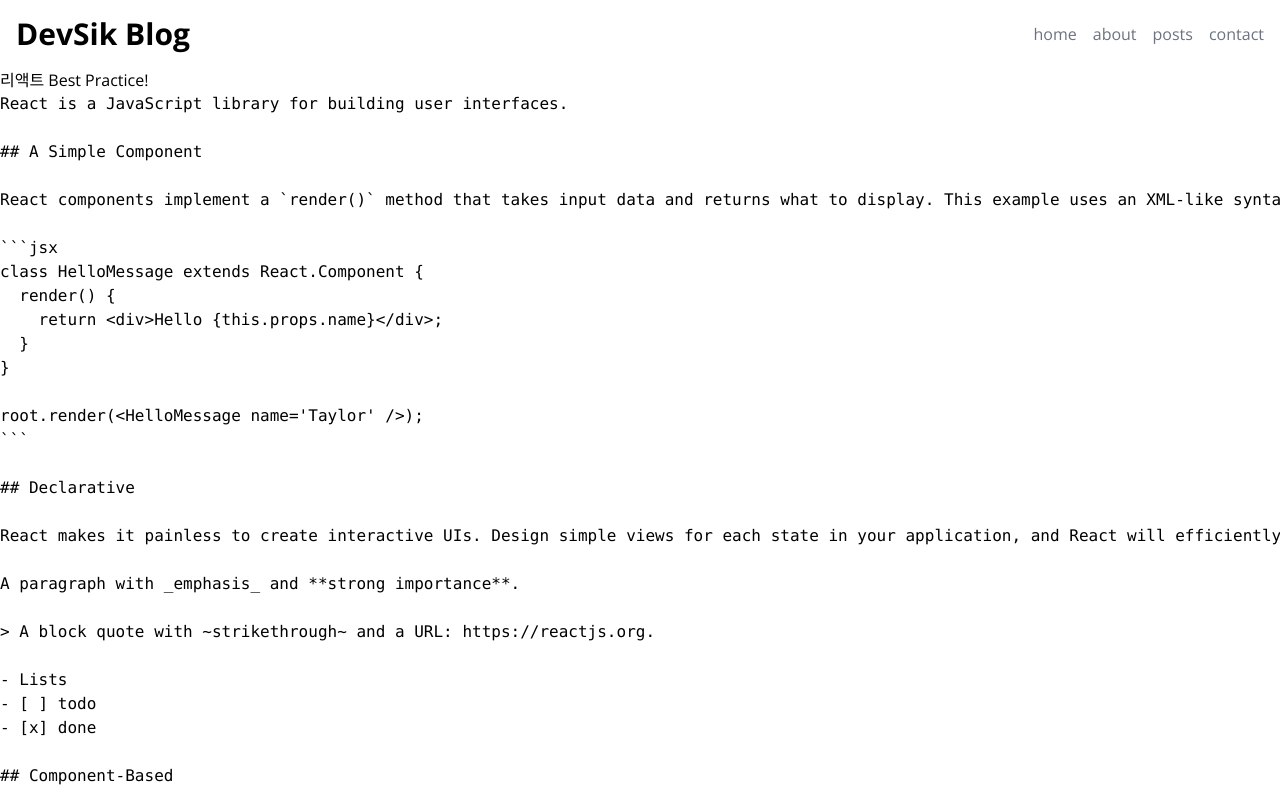
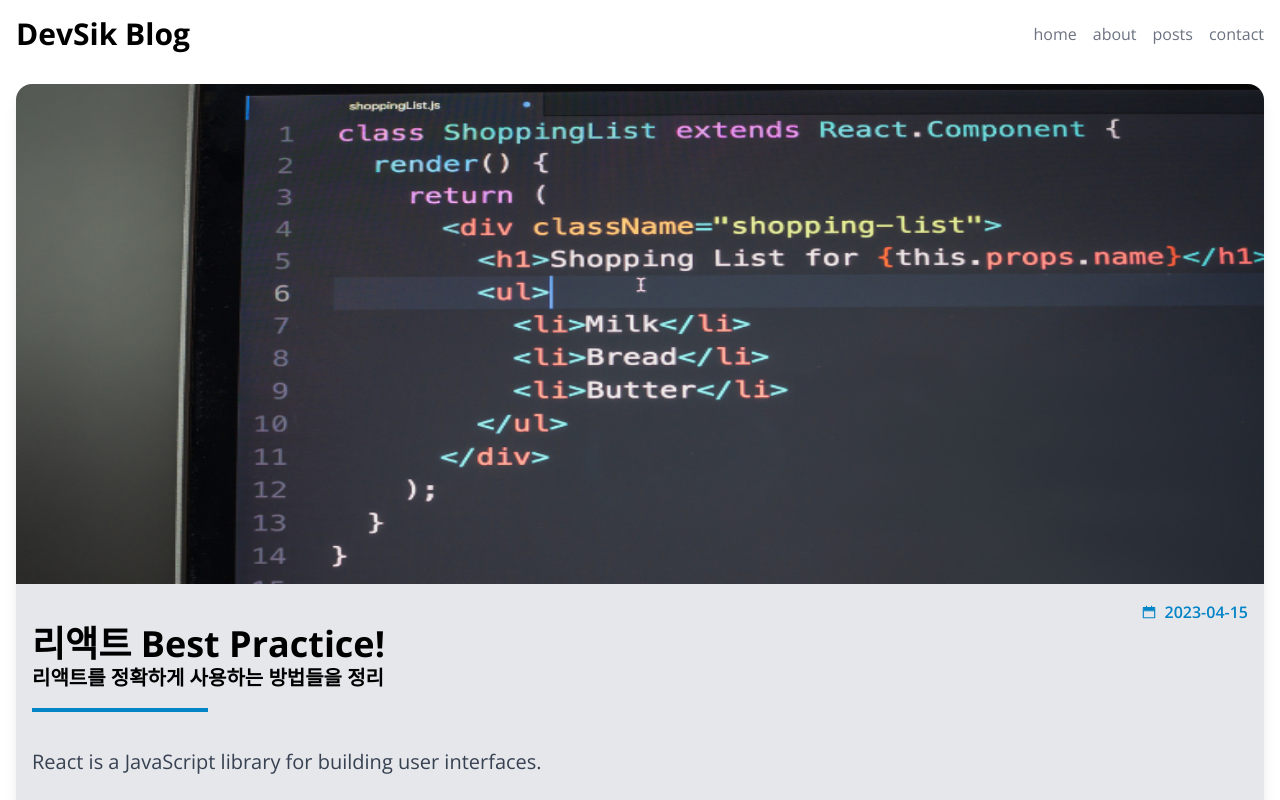
Before and after one commit to M-Sik/Next.js-13-Blog, a Next.js app: page /posts/best-react-practices in a window 1280 px wide. Built offline with nearby package versions, Linux system fonts and the light colour scheme.

Commit message:
[design] 게시글 상세페이지  markdown 라이브러리 사용하여 스타일

```diff
--- a/package.json
+++ b/package.json
@@ -20,11 +20,15 @@
     "next": "13.2.4",
     "react": "18.2.0",
     "react-dom": "18.2.0",
+    "react-icons": "^4.8.0",
+    "react-markdown": "^8.0.6",
     "react-multi-carousel": "^2.8.3",
+    "remark-gfm": "^3.0.1",
     "sass": "^1.60.0",
     "typescript": "5.0.3"
   },
   "devDependencies": {
+    "@tailwindcss/typography": "^0.5.9",
     "autoprefixer": "^10.4.14",
     "eslint-config-prettier": "^8.8.0",
     "eslint-plugin-prettier": "^4.2.1",
--- a/src/app/posts/[slug]/page.tsx
+++ b/src/app/posts/[slug]/page.tsx
@@ -1,5 +1,8 @@
 import { getPostData } from '@/api/posts';
+import MarkdownViewer from '@/components/MarkdownViewer';
 import React from 'react';
+import Image from 'next/image';
+import { AiTwotoneCalendar } from 'react-icons/ai';
 
 interface IProps {
   params: {
@@ -17,12 +20,27 @@
 }
 
 export default async function PostPage({ params: { slug } }: IProps) {
-  const post = await getPostData(slug);
+  const { title, description, date, content, path } = await getPostData(slug);
 
   return (
-    <>
-      <h1>{post.title}</h1>
-      <pre>{post.content}</pre>
-    </>
+    <article className="rounded-2xl overflow-hidden bg-gray-200 shadow-lg m-4">
+      <Image
+        className="w-full max-h-[500px]"
+        src={`/images/posts/${path}.png`}
+        width={760}
+        height={420}
+        alt={title}
+      />
+      <section className="flex flex-col p-4">
+        <div className="flex items-center self-end text-sky-600 ">
+          <AiTwotoneCalendar />
+          <p className="font-semibold ml-2">{date.toString()}</p>
+        </div>
+        <h1 className="text-4xl font-bold">{title}</h1>
+        <p className="text-xl font-bold">{description}</p>
+        <div className=" w-44 border-2 border-sky-600 mt-4 mb-8"></div>
+        <MarkdownViewer content={content} />
+      </section>
+    </article>
   );
 }
--- /dev/null
+++ b/src/components/MarkdownViewer.tsx
@@ -0,0 +1,11 @@
+import React from 'react';
+import { ReactMarkdown } from 'react-markdown/lib/react-markdown';
+import remarkGfm from 'remark-gfm';
+
+export default function MarkdownViewer({ content }: { content: string }) {
+  return (
+    <ReactMarkdown remarkPlugins={[remarkGfm]} className="prose lg:prose-xl max-w-none">
+      {content}
+    </ReactMarkdown>
+  );
+}
--- a/tailwind.config.js
+++ b/tailwind.config.js
@@ -6,5 +6,5 @@
   },
   // calc를 사용할 수 있게 만들어준다.
   // mode: 'jit',
-  plugins: [],
+  plugins: [require('@tailwindcss/typography')],
 };
```
Also changed, not shown: 1 other file (tests, documents, lock files or other folders).
